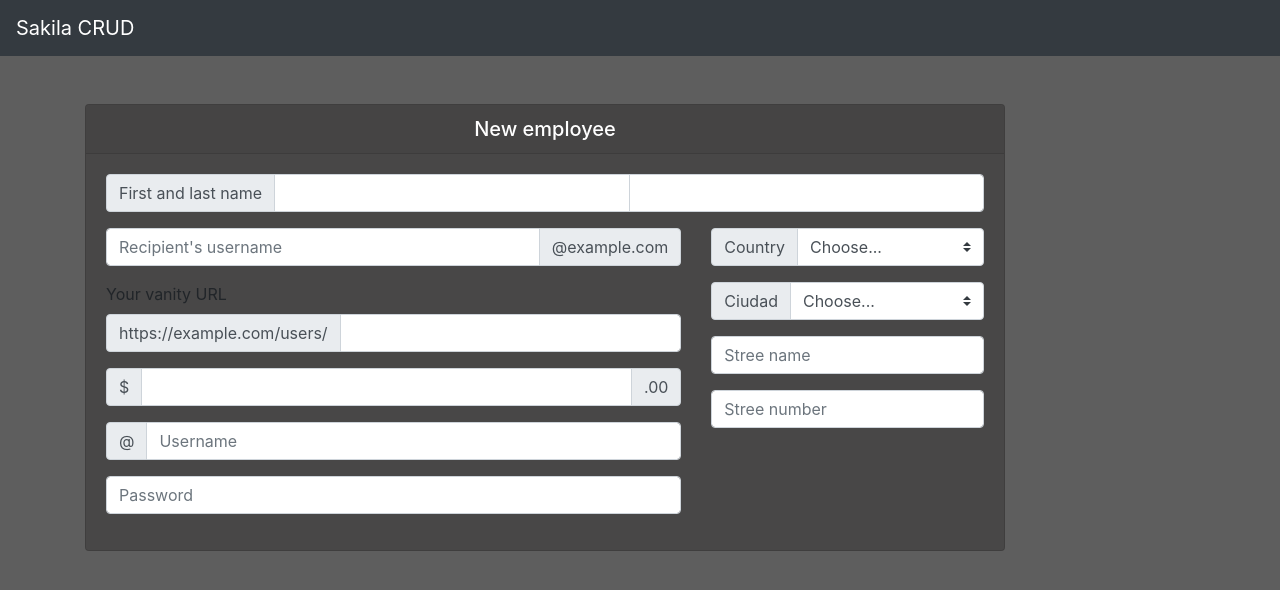
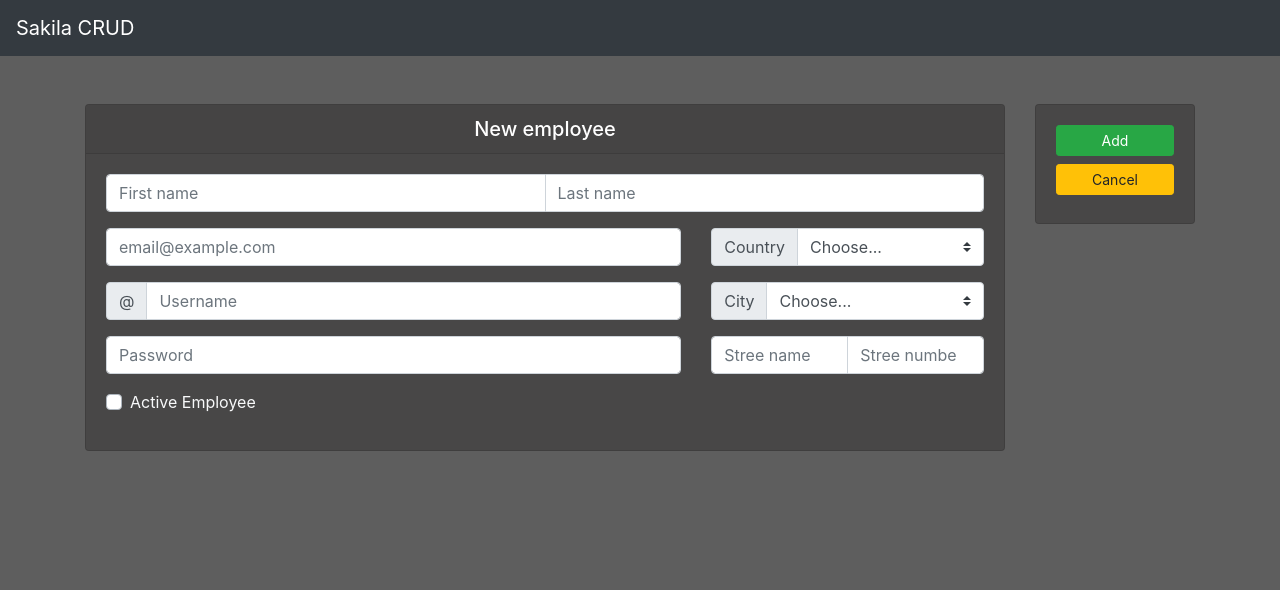
Before and after one commit to felipeinf/vue_sakila-frontend, a Vue app: page /add in a window 1280 px wide. Shown: the top 590 px of the page. Built offline with nearby package versions, Linux system fonts and the light colour scheme.

Commit message:
feat(Admin): new employee screen template

```diff
--- a/src/Admin/views/NewEmployee.vue
+++ b/src/Admin/views/NewEmployee.vue
@@ -4,7 +4,7 @@
     <div class="container">
       <div class="row mt-5">
 
-        <div class="col-10">
+        <div class="col-12 col-lg-10 mb-2">
           <div class="card float-color">
             <div class="card-header">
               <h5 class="text-white mb-0 text-center">New employee</h5>
@@ -13,45 +13,19 @@
 
               <div class="row">
 
-                <div class="col-12">
+                <div class="col-12 col-lg-12">
                   <div class="input-group mb-3">
-                    <div class="input-group-prepend">
-                      <span class="input-group-text">First and last name</span>
-                    </div>
-                    <input type="text" aria-label="First name" class="form-control">
-                    <input type="text" aria-label="Last name" class="form-control">
+                    <input type="text" aria-label="First name" class="form-control" placeholder="First name">
+                    <input type="text" aria-label="Last name" class="form-control" placeholder="Last name">
                   </div>
                 </div>
 
-                <div class="col-8">
+                <div class="col-12 col-lg-8">
 
                   <div class="input-group mb-3">
-                    <input type="text" class="form-control" placeholder="Recipient's username"
-                      aria-label="Recipient's username" aria-describedby="basic-addon2"
+                    <input type="text" class="form-control" placeholder="email@example.com"
+                      aria-label="email@example.com" aria-describedby="basic-addon2"
                     >
-                    <div class="input-group-append">
-                      <span class="input-group-text" id="basic-addon2">@example.com</span>
-                    </div>
-                  </div>
-
-                  <label for="basic-url">Your vanity URL</label>
-                  <div class="input-group mb-3">
-                    <div class="input-group-prepend">
-                      <span class="input-group-text" id="basic-addon3">https://example.com/users/</span>
-                    </div>
-                    <input type="text" class="form-control" id="basic-url"
-                      aria-describedby="basic-addon3"
-                    >
-                  </div>
-
-                  <div class="input-group mb-3">
-                    <div class="input-group-prepend">
-                      <span class="input-group-text">$</span>
-                    </div>
-                    <input type="text" class="form-control" aria-label="Amount">
-                    <div class="input-group-append">
-                      <span class="input-group-text">.00</span>
-                    </div>
                   </div>
 
                   <div class="input-group mb-3">
@@ -69,9 +43,13 @@
                     >
                   </div>
 
+                  <div class="custom-control custom-checkbox mb-3">
+                    <input type="checkbox" class="custom-control-input" id="customCheck1">
+                    <label class="custom-control-label text-light" for="customCheck1">Active Employee</label>
+                  </div>
                 </div><!--col-8-->
 
-                <div class="col-4">
+                <div class="col-12 col-lg-4">
                   <div class="input-group mb-3">
                     <div class="input-group-prepend">
                       <label class="input-group-text" for="inputGroupSelect01">Country</label>
@@ -86,7 +64,7 @@
 
                   <div class="input-group mb-3">
                     <div class="input-group-prepend">
-                      <label class="input-group-text" for="inputGroupSelect02">Ciudad</label>
+                      <label class="input-group-text" for="inputGroupSelect02">City</label>
                     </div>
                     <select class="custom-select" id="inputGroupSelect02">
                       <option selected>Choose...</option>
@@ -96,14 +74,9 @@
                     </select>
                   </div>
 
-                  <div class="input-group flex-nowrap mb-3">
-                    <input type="text" class="form-control" placeholder="Stree name"
-                    aria-label="Stree name" aria-describedby="addon-wrapping">
-                  </div>
-
-                  <div class="input-group flex-nowrap mb-3">
-                    <input type="number" class="form-control" placeholder="Stree number"
-                    aria-label="Stree number" aria-describedby="addon-wrapping">
+                  <div class="input-group">
+                    <input type="text" aria-label="Stree name" class="form-control" placeholder="Stree name">
+                    <input type="number" aria-label="Stree number" class="form-control" placeholder="Stree number">
                   </div>
 
                 </div><!--col-4-->
@@ -114,6 +87,14 @@
           </div>
         </div><!--col-10-->
 
+        <div class="col-12 col-lg-2">
+          <div class="card float-color p-0">
+            <div class="card-body">
+              <button class="btn btn-sm btn-success btn-block mb-2">Add</button>
+              <router-link to="/" class="btn btn-sm btn-warning btn-block mb-2">Cancel</router-link>
+            </div>
+          </div>
+        </div>
       </div>
     </div>
 
```
